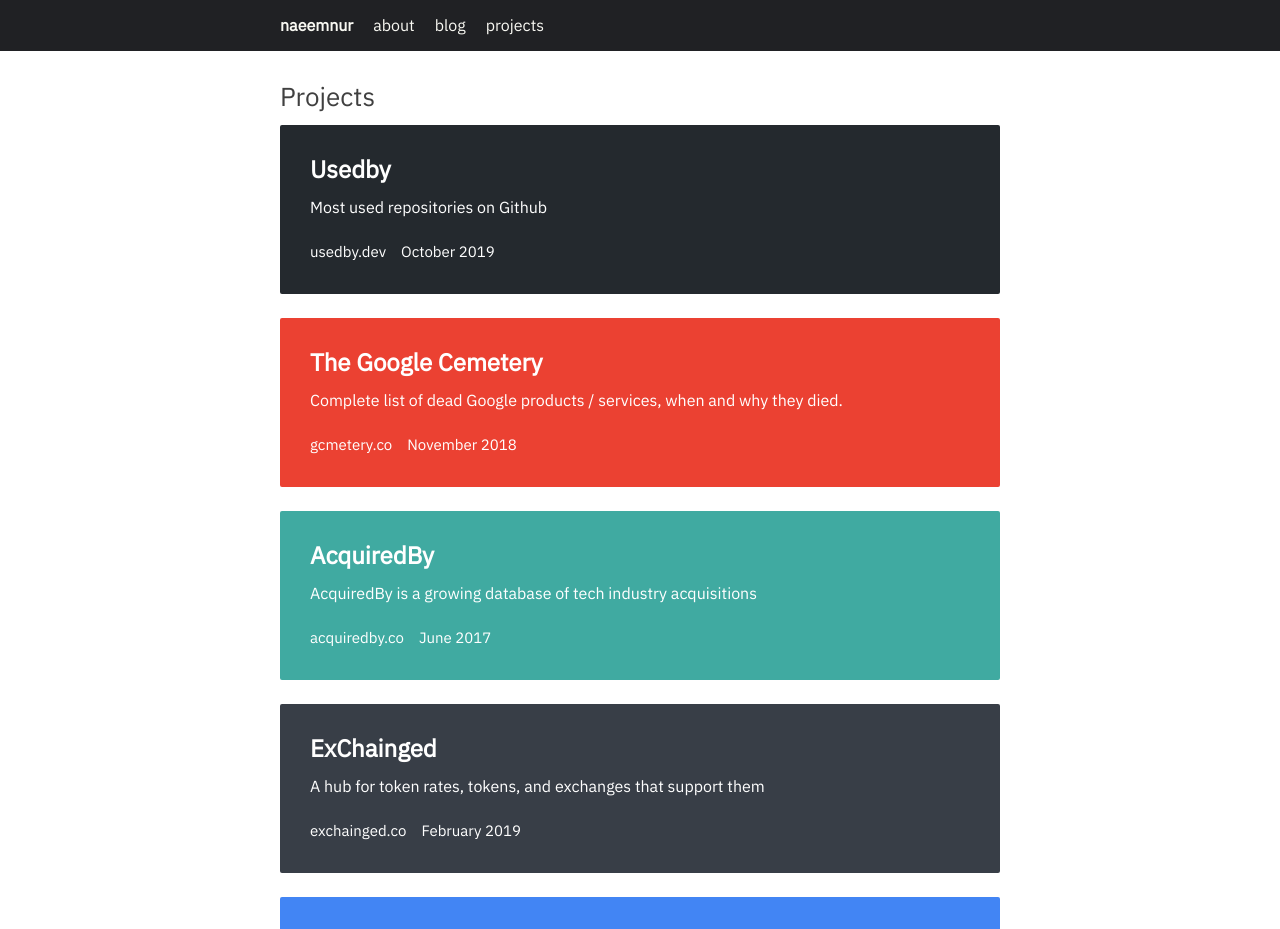
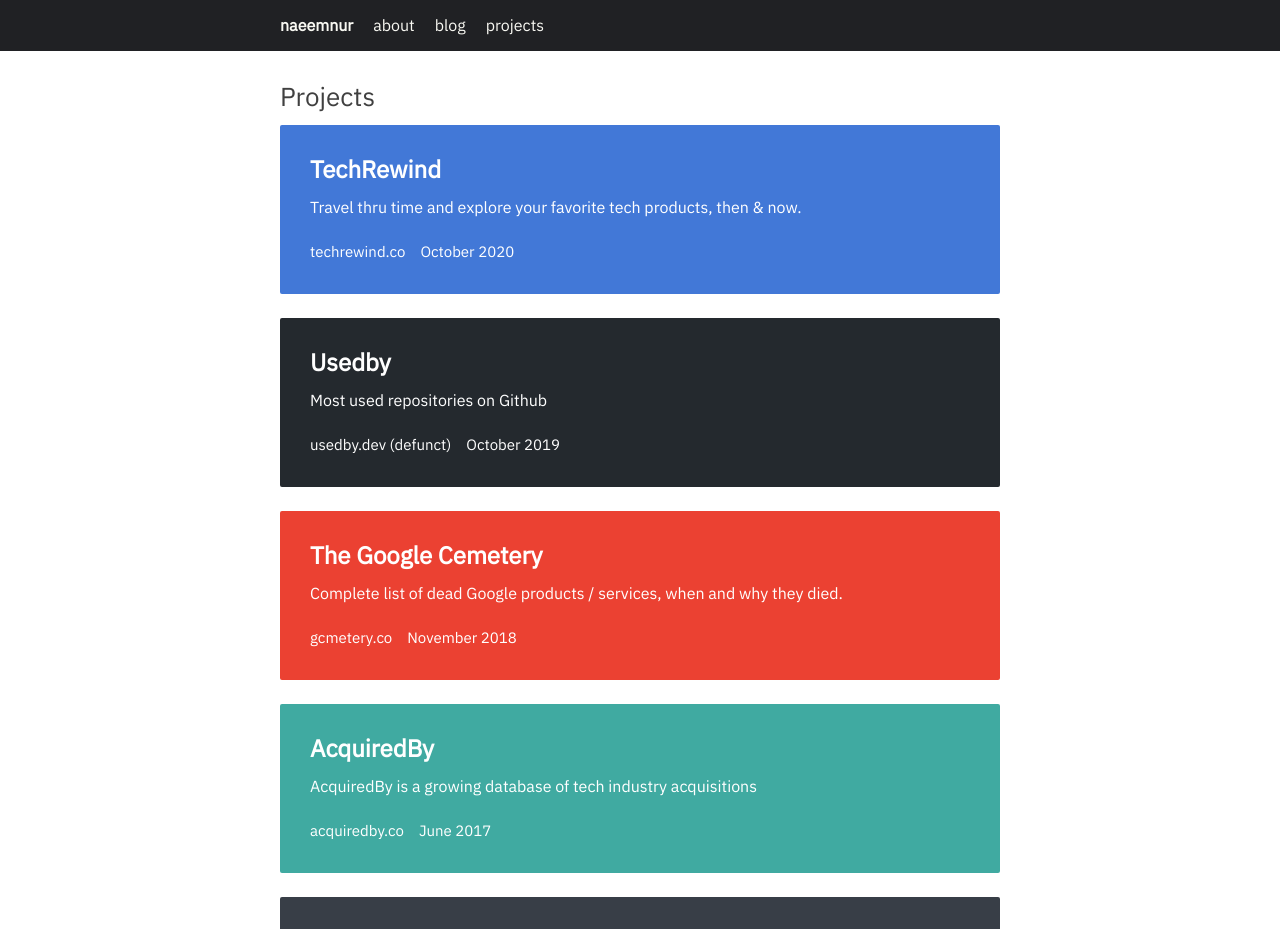
Before and after one commit to naeemnur/naeemnur.com, a React (Create React App) app: page /projects in a window 1280 px wide. Shown: the top 929 px of the page. Built offline with nearby package versions, Linux system fonts and the light colour scheme.

Commit message:
update projects page

```diff
--- a/src/Projects.js
+++ b/src/Projects.js
@@ -37,10 +37,19 @@
         <div className="container">
           <h1 className="nn_page-title">{pageTitle}</h1>
           <div className="nn_featured">
+          <Project
+            date="October 2020"
+            desc="Travel thru time and explore your favorite tech products, then & now."
+            domain="techrewind.co"
+            pClass="nn_project nn_techrewind"
+            title="TechRewind"
+            url="https://techrewind.co/"
+          />
+
             <Project
               date="October 2019"
               desc="Most used repositories on Github"
-              domain="usedby.dev"
+              domain="usedby.dev (defunct)"
               pClass="nn_project nn_usedby"
               title="Usedby"
               url="https://usedby.dev/"
@@ -68,7 +77,7 @@
             <Project
               date="February 2019"
               desc="A hub for token rates, tokens, and exchanges that support them"
-              domain="exchainged.co"
+              domain="exchainged.co (defunct)"
               pClass="nn_project nn_exchainged"
               title="ExChainged"
               url="https://exchainged.co/"
```
